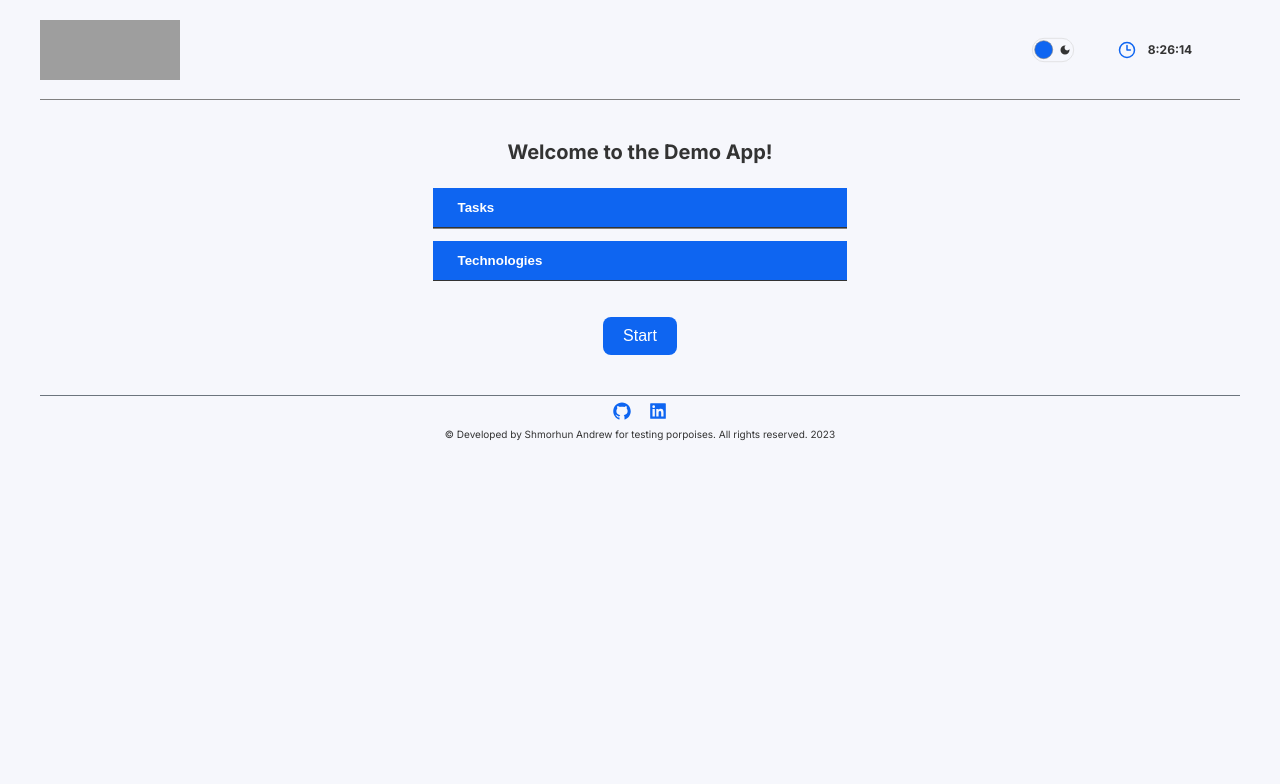
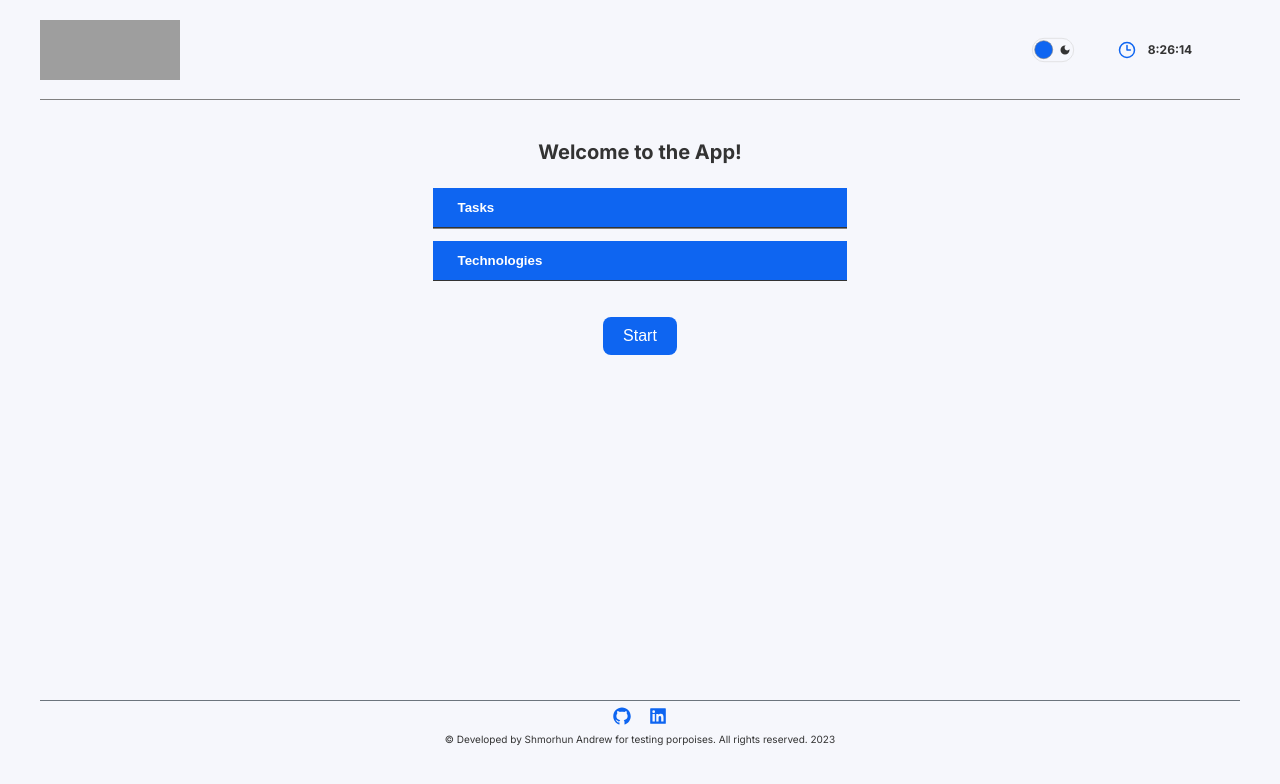
Before and after one commit to AndrewShmorhunGit/icap, a Next.js app: page / in a window 1280 px wide. Shown: the top 784 px of the page. Built offline with nearby package versions, Linux system fonts and the light colour scheme; no server answers; grey boxes are pictures that could not be loaded.

Commit message:
fix footer

```diff
--- a/src/app/page.tsx
+++ b/src/app/page.tsx
@@ -7,9 +7,9 @@ export default async function Home() {
   const { userId } = await auth();
   const href = userId ? "/table" : "/auth";
   return (
-    <div className={styles.container}>
+    <div className={styles.container} style={{ height: "100vh" }}>
       <div className={styles.main}>
-        <h1 className={styles.title}>Welcome to the Demo App!</h1>
+        <h1 className={styles.title}>Welcome to the App!</h1>
         <Tasks />
         <Link href={href}>
           <button className={styles.getStartedButton}>Start</button>
--- a/src/components/footer/containers/FooterContainer.tsx
+++ b/src/components/footer/containers/FooterContainer.tsx
@@ -13,6 +13,7 @@ export function FooterContainer({ children }: { children: ReactNode }) {
         textAlign: "center",
         flexDirection: "column",
         alignItems: "center",
+        justifyContent: "flex-start",
         borderTop: "1px solid #6c757d",
       }}
     >
```
